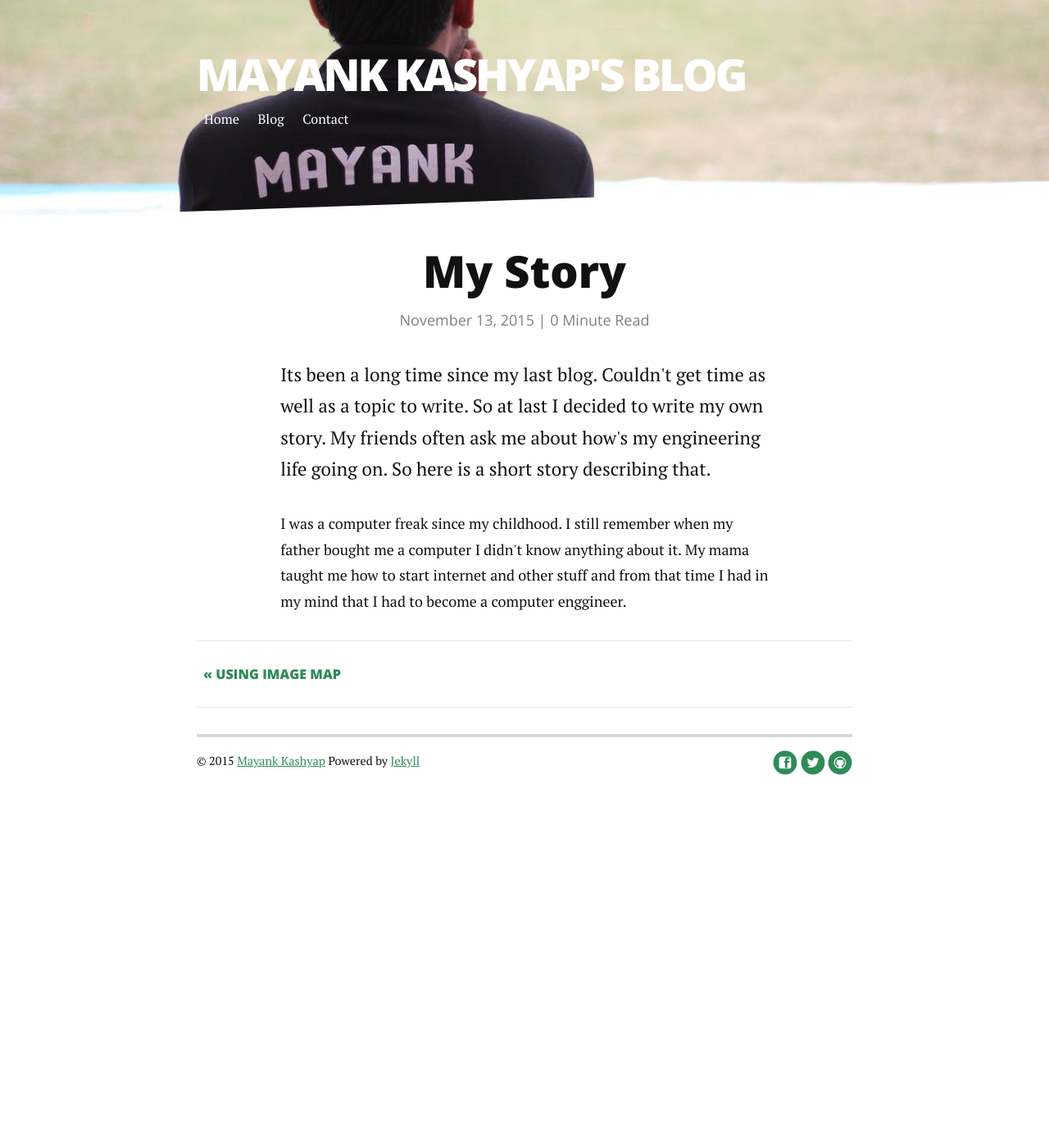
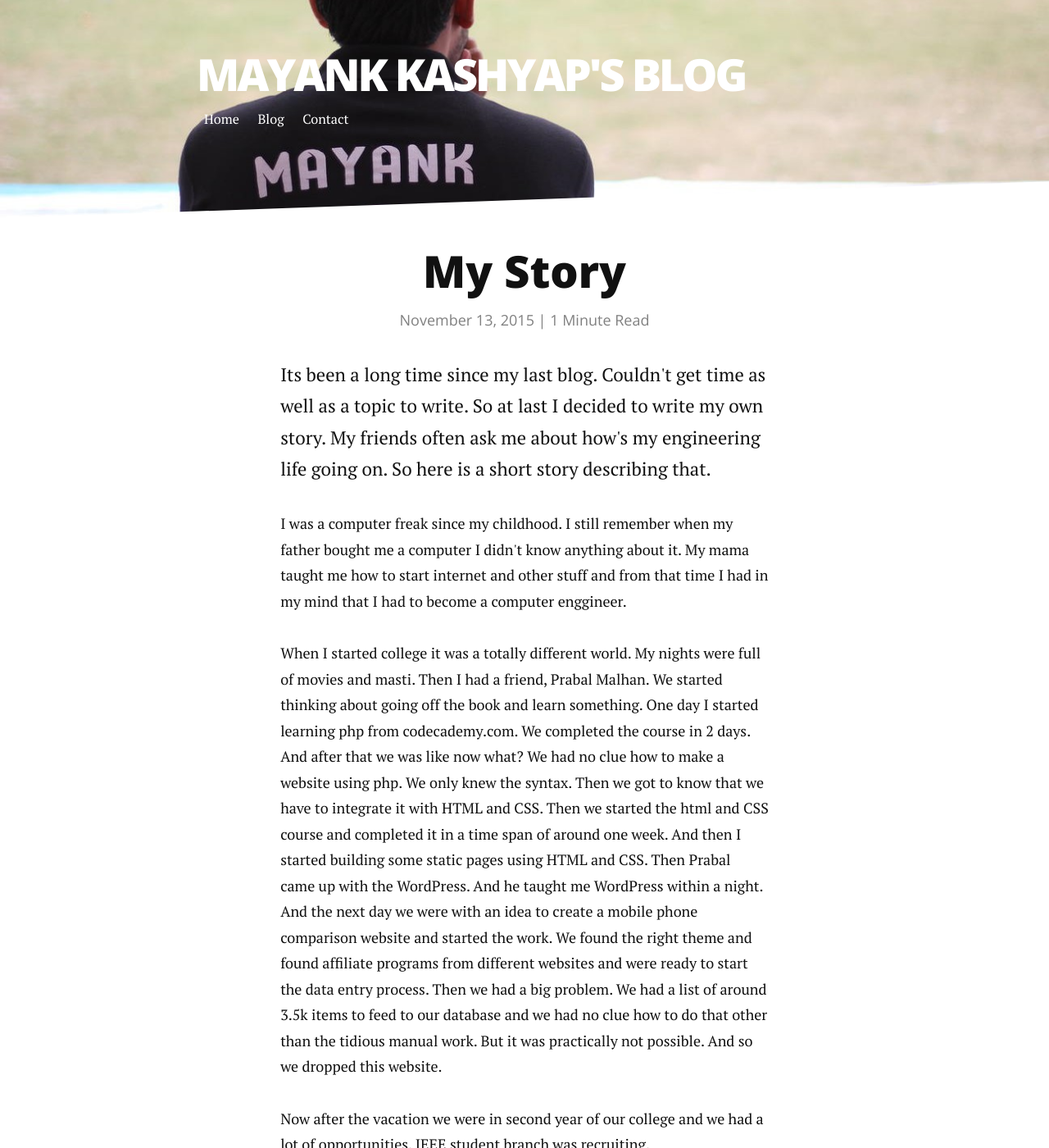
Before and after one commit to kspmayank/kspmayank_blog, a Jekyll site: the page built from _posts/2015-11-13-my-story.markdown, in a window 1280 px wide and 1400 px high. Shown: the whole window at 82% size. Built offline with Jekyll 4.4.1, drawn with Linux system fonts in a browser that asks for light colours; nearby versions of some CDN libraries; Markdown is read by kramdown in place of the engine named in the settings.

Commit message:
Update 2015-11-13-my-story.markdown

```diff
--- a/_posts/2015-11-13-my-story.markdown
+++ b/_posts/2015-11-13-my-story.markdown
@@ -8,8 +8,8 @@ date:   2015-11-13
 
 <p>I was a computer freak since my childhood. I still remember when my father bought me a computer I didn't know anything about it. My mama taught me how to start internet and other stuff and from that time I had in my mind that I had to become a computer enggineer.</p>
 
-<p></p>
+<p>When I started college it was a totally different world. My nights were full of movies and masti. Then I had a friend, Prabal Malhan. We started thinking about going off the book and learn something. One day I started learning php from codecademy.com. We completed the course in 2 days. And after that we was like now what? We had no clue how to make a website using php. We only knew the syntax. Then we got to know that we have to integrate it with HTML and CSS. Then we started the html and CSS course and completed it in a time span of around one week. And then I started building some static pages using HTML and CSS. Then Prabal came up with the WordPress. And he taught me WordPress within a night. And the next day we were with an idea to create a mobile phone comparison website and started the work. We found the right theme and found affiliate programs from different websites and were ready to start the data entry process. Then we had a big problem. We had a list of around 3.5k items to feed to our database and we had no clue how to do that other than the tidious manual work. But it was practically not possible. And so we dropped this website.</p>
+
+<p>Now after the vacation we were in second year of our college and we had a lot of opportunities. IEEE student branch was recruiting.</p>
 
 <p></p>
-
-<p></p>
```
